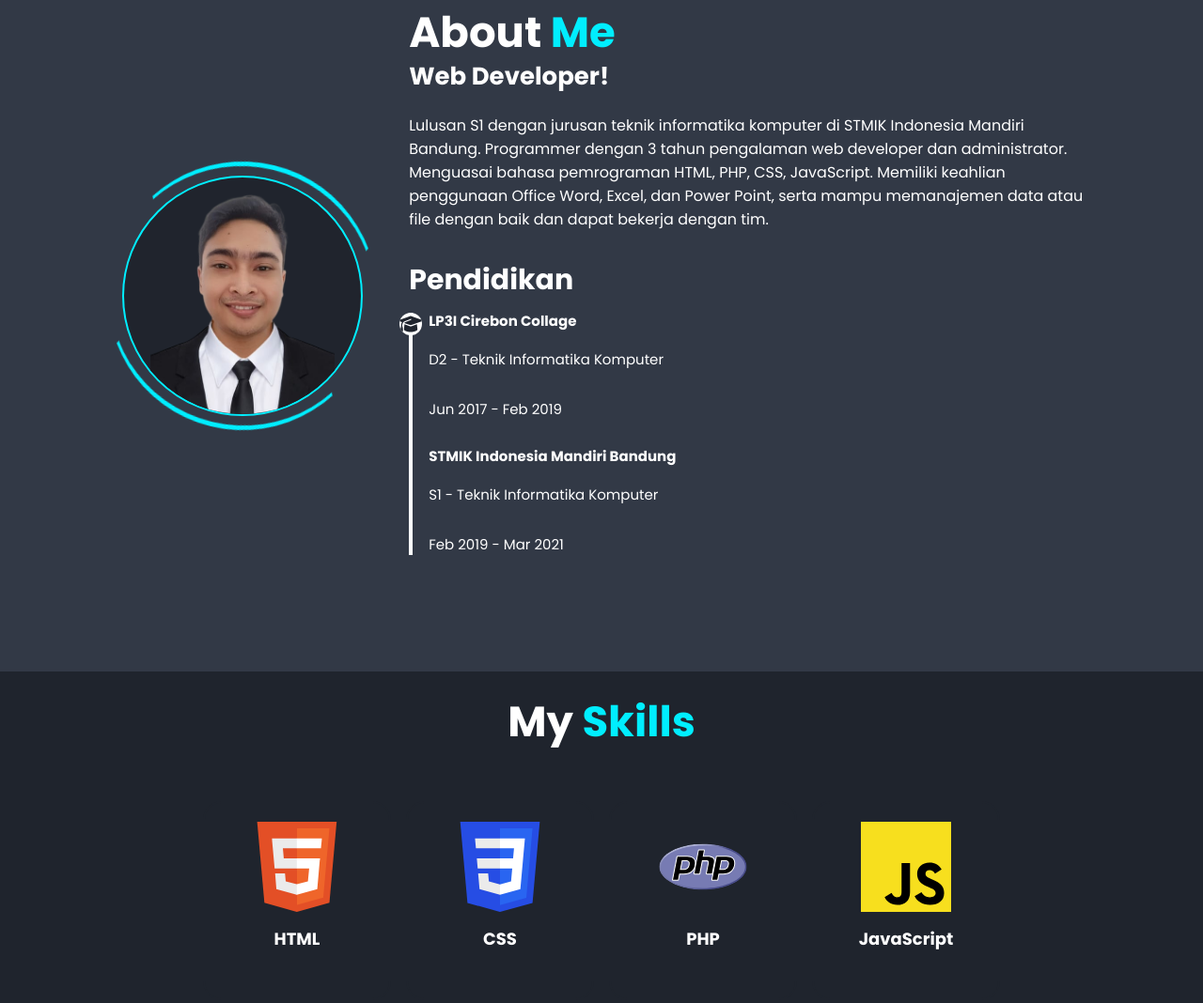
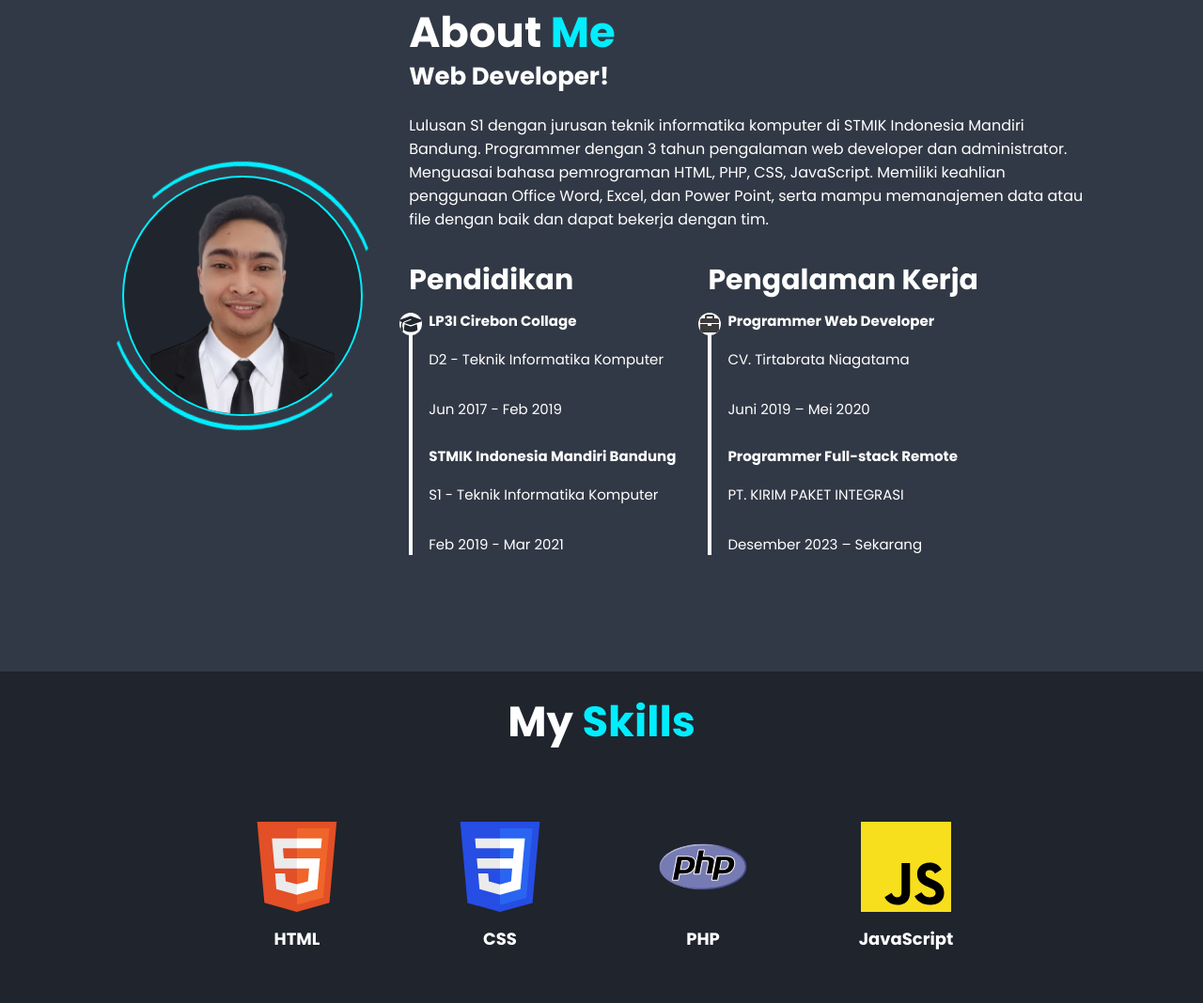
Before and after one commit to khael6690/khael-portfolio, a plain HTML site: page index.html in a window 1280 px wide. Shown: the part 959-2027 px from the top of the page at 94% size. Drawn offline with nearby package versions, Linux system fonts and the light colour scheme.

Commit message:
add pengalaman kerja

```diff
--- a/index.html
+++ b/index.html
@@ -89,6 +89,8 @@
             dan dapat bekerja dengan tim.
           </p>
         </div>
+
+        <div class="about-section">
           <div class="about-study">
             <h1 data-aos="fade-down">Pendidikan</h1>
             <ol class="about-study-list" data-aos="fade-in">
@@ -113,6 +115,37 @@
                 <p data-aos="fade-left">Feb 2019 - Mar 2021</p>
               </li>
             </ol>
+          </div>
+
+          <div class="about-work">
+            <h1 data-aos="fade-down">Pengalaman Kerja</h1>
+            <ol class="about-work-list" data-aos="fade-in">
+              <li>
+                <div class="about-work-fill">
+                  <svg
+                    xmlns="http://www.w3.org/2000/svg"
+                    width="24"
+                    height="24"
+                    viewBox="0 0 24 24"
+                    style="fill: rgb(58, 58, 58); "
+                    class="icon-work"
+                  >
+                    <path
+                      d="M20 6h-3V4c0-1.103-.897-2-2-2H9c-1.103 0-2 .897-2 2v2H4c-1.103 0-2 .897-2 2v3h20V8c0-1.103-.897-2-2-2zM9 4h6v2H9V4zm5 10h-4v-2H2v7c0 1.103.897 2 2 2h16c1.103 0 2-.897 2-2v-7h-8v2z"
+                    ></path>
+                  </svg>
+                </div>
+                <h2 data-aos="fade-left">Programmer Web Developer</h2>
+                <p data-aos="fade-left">CV. Tirtabrata Niagatama</p>
+                <p data-aos="fade-left">Juni 2019 – Mei 2020</p>
+                <!-- <h2 data-aos="fade-left">Freelance Web Developer</h2>
+                <p data-aos="fade-left">2021 - Sekarang</p> -->
+                <h2 data-aos="fade-left">Programmer Full-stack Remote</h2>
+                <p data-aos="fade-left">PT. KIRIM PAKET INTEGRASI</p>
+                <p data-aos="fade-left">Desember 2023 – Sekarang</p>
+              </li>
+            </ol>
+          </div>
         </div>
       </div>
     </section>
--- a/src/css/style.css
+++ b/src/css/style.css
@@ -209,6 +209,44 @@ span {
   margin: 2rem 0 3rem;
 }
 
+.about-section {
+  display: flex;
+  align-items: center;
+  gap: 3.4rem;
+  flex-wrap: wrap;
+}
+
+.about-work h1 {
+  font-size: 3rem;
+  margin-bottom: 1.2rem;
+}
+
+.about-work ol {
+  position: relative;
+  border-left: 4px solid var(--text-color);
+}
+
+.about-work li {
+  list-style: none;
+}
+
+.about-work li h2,
+.about-work li p {
+  font-size: 1.5rem;
+  padding-left: 1.7rem;
+  /* padding-top: 2rem; */
+}
+
+.about-work-fill {
+  display: block;
+  position: absolute;
+  left: -14px;
+  height: 24px;
+  width: 24px;
+  justify-content: center;
+  align-items: center;
+}
+
 .about-study h1 {
   font-size: 3rem;
   margin-bottom: 1.2rem;
@@ -241,6 +279,14 @@ span {
 }
 
 .icon-study {
+  background: var(--text-color);
+  color: var(--bg-color);
+  width: 24px;
+  height: 24px;
+  border-radius: 50%;
+}
+
+.icon-work {
   background: var(--text-color);
   color: var(--bg-color);
   width: 24px;
```
Lines whose indentation alone changed are shown as unchanged.
